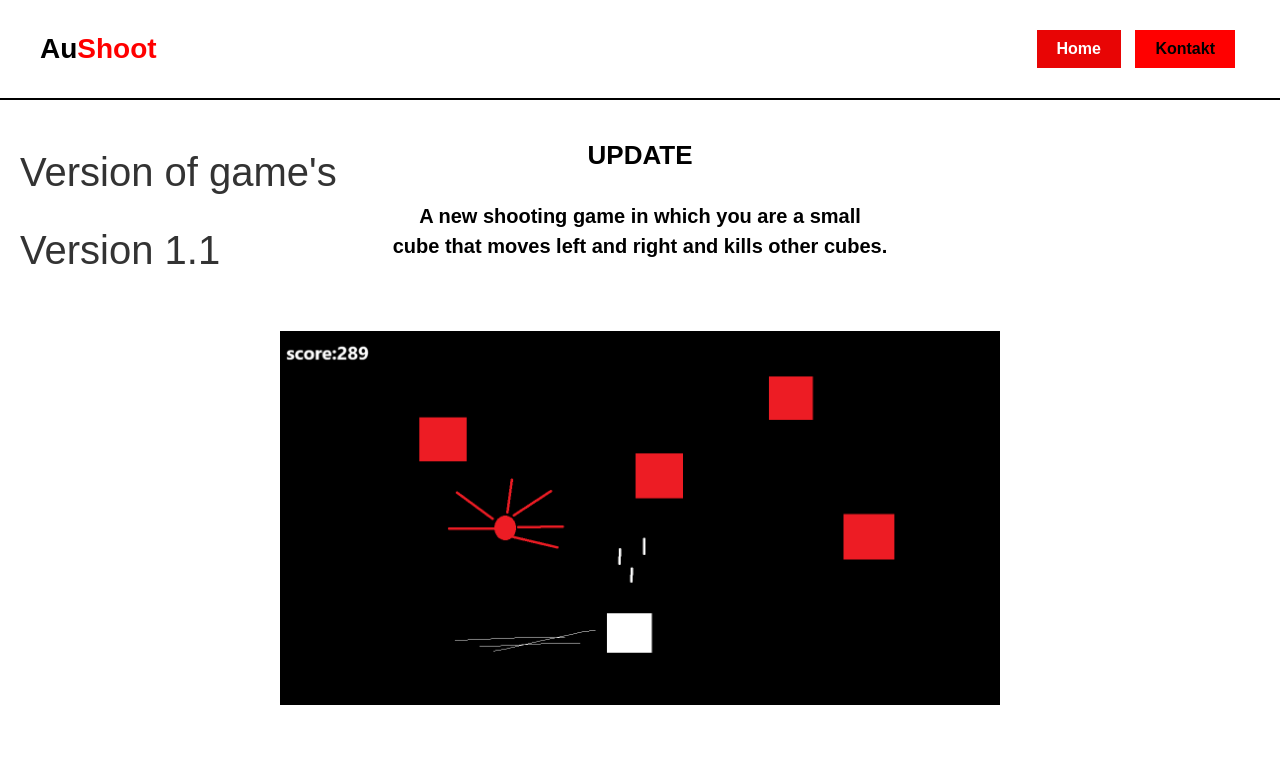
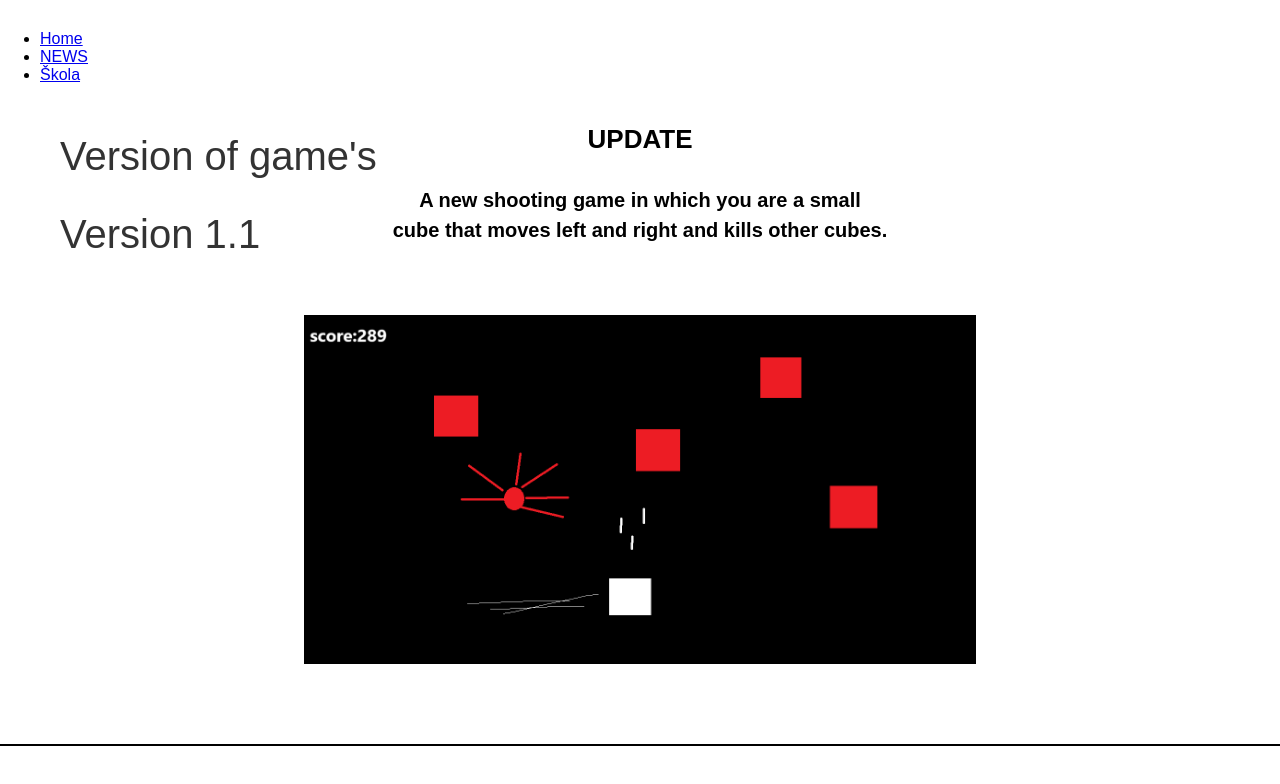
Before and after one commit to OnurEmin1/eminonur, a plain HTML site: page index.html in a window 1280 px wide. Drawn offline with Linux system fonts and the light colour scheme.

Commit message:
Update index.html
Signed-off-by: OnurEmin1 <huseinbasiconur@gmail.com>

```diff
--- a/index.html
+++ b/index.html
@@ -8,13 +8,14 @@
 </head>
 <body>
 
-    <header>
-        <h1>Au<span>Shoot</span></h1>
+   <header>
+
         <nav>
-            <button class="nav-btn active">Home</button>
-            <button class="nav-btn">Kontakt</button>
-        </nav>
-    </header>
+            <ul class="menu">
+                <li><a href="#home">Home</a></li>
+                <li><a href="#news">NEWS</a></li>
+                <li><a href="https://osbs.edu.ba/" target="_blank">Škola</a></li>
+            </ul>
 
     <main>
         <aside>
```
